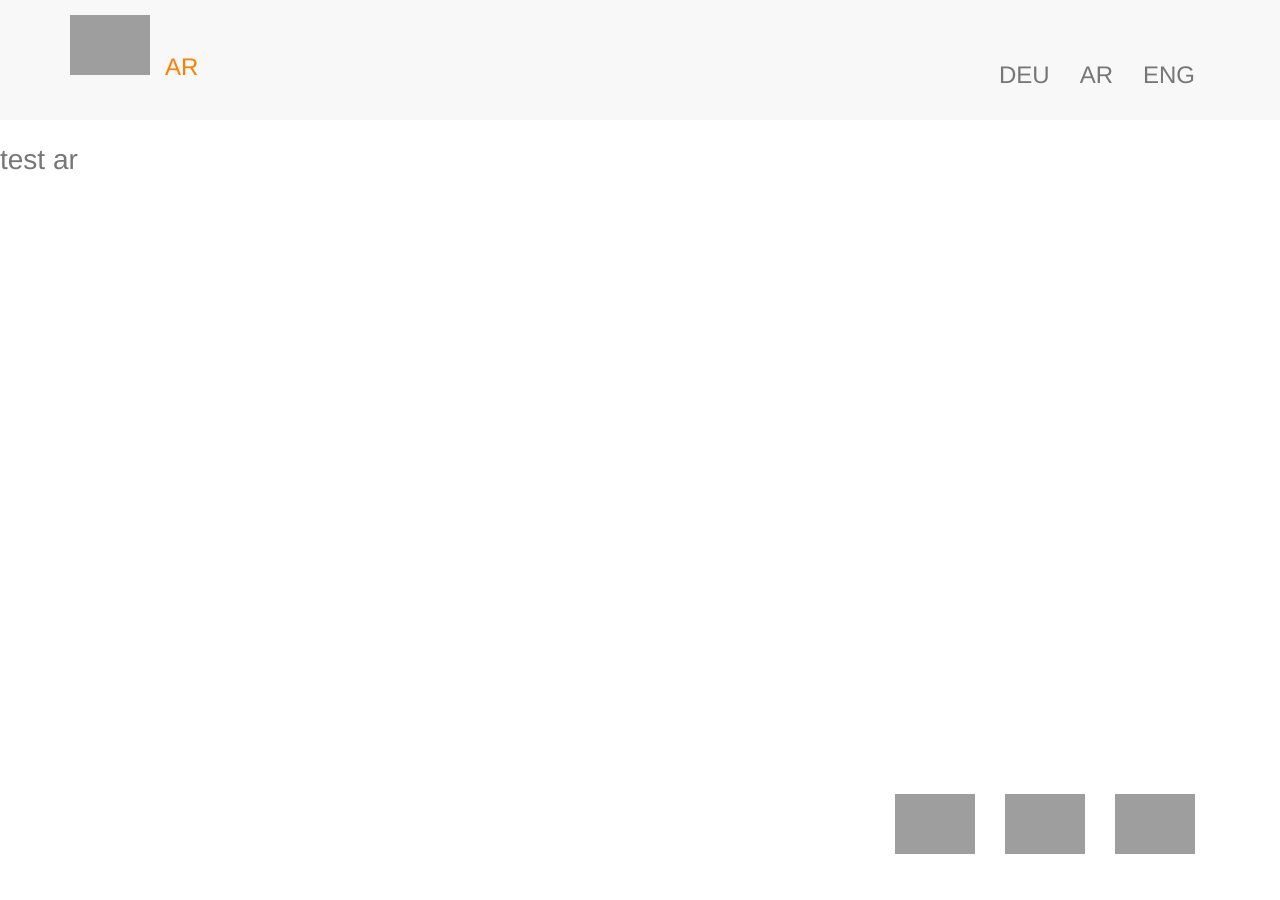
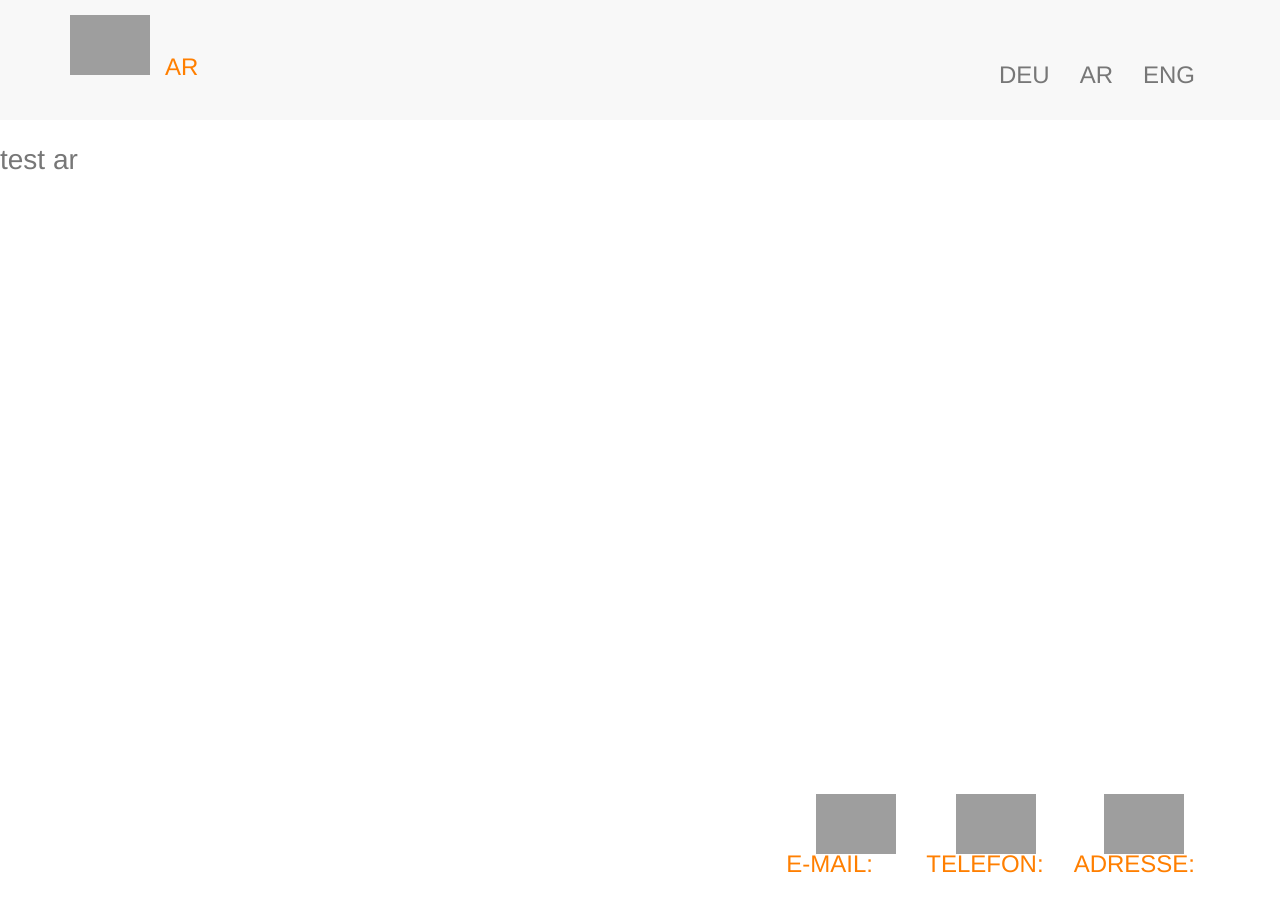
Before and after one commit to EIJC/TIJ, a Jekyll site: the page built from ar.html, in a window 1280 px wide. Built offline with Jekyll 4.4.1, drawn with Linux system fonts in a browser that asks for light colours; nearby versions of some CDN libraries; grey boxes are pictures that could not be loaded.

Commit message:
Update page.html

```diff
--- a/_layouts/page.html
+++ b/_layouts/page.html
@@ -44,15 +44,17 @@ layout: base
         <div class="container">
             <ul class="nav navbar-nav pull-right" style="margin-top:-1px;">
                 <li><a href="mailto:ode@eijc.eu?subject=Treffen%20Internationaler%20Journalisten">
-                   <img alt="Mail" src="https://www.dropbox.com/s/88n7ywwd8epzo12/mail%20transparent.png?raw=1" title="Mail" style="max-width: 80px; max-height: 80px;" />
+                   <img alt="Mail" src="https://www.dropbox.com/s/88n7ywwd8epzo12/mail%20transparent.png?raw=1" title="Mail" style="max-width: 80px; max-height: 80px; float:left; margin-left:30px;" />
+                    <p>E-Mail: </p></a>
+                </li>
+                <li><a href="" scr="">
+                   <img alt="Phone" src="https://www.dropbox.com/s/zgbrhrnkhaetjaa/phone%20transparent.png?raw=1" title="Phone" style="max-width: 80px; max-height: 80px; float:left; margin-left:30px;" />
+                   <p>Telefon: </p></a>
                     </a>
                 </li>
                 <li><a href="" scr="">
-                   <img alt="Phone" src="https://www.dropbox.com/s/zgbrhrnkhaetjaa/phone%20transparent.png?raw=1" title="Phone" style="max-width: 80px; max-height: 80px;" />
-                    </a>
-                </li>
-                <li><a href="" scr="">
-                   <img alt="Adress" src="https://www.dropbox.com/s/ty1abebafwzxgir/adress%20transparent.png?raw=1" title="Adress" style="max-width: 80px; max-height: 80px;" />
+                   <img alt="Adress" src="https://www.dropbox.com/s/ty1abebafwzxgir/adress%20transparent.png?raw=1" title="Adress" style="max-width: 80px; max-height: 80px; float:left; margin-left:30px;" />
+                     <p>Adresse:  </p></a>
                     </a>
                 </li>
             </ul>
```
